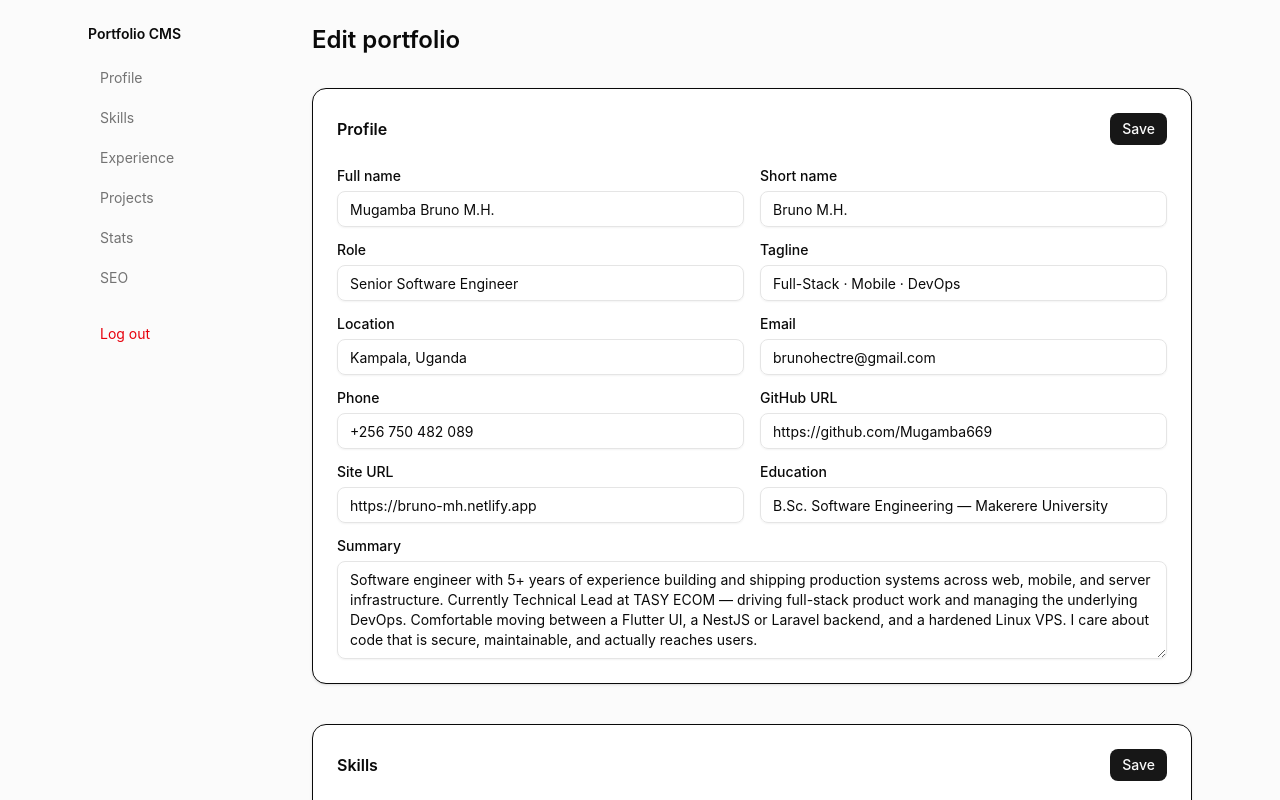
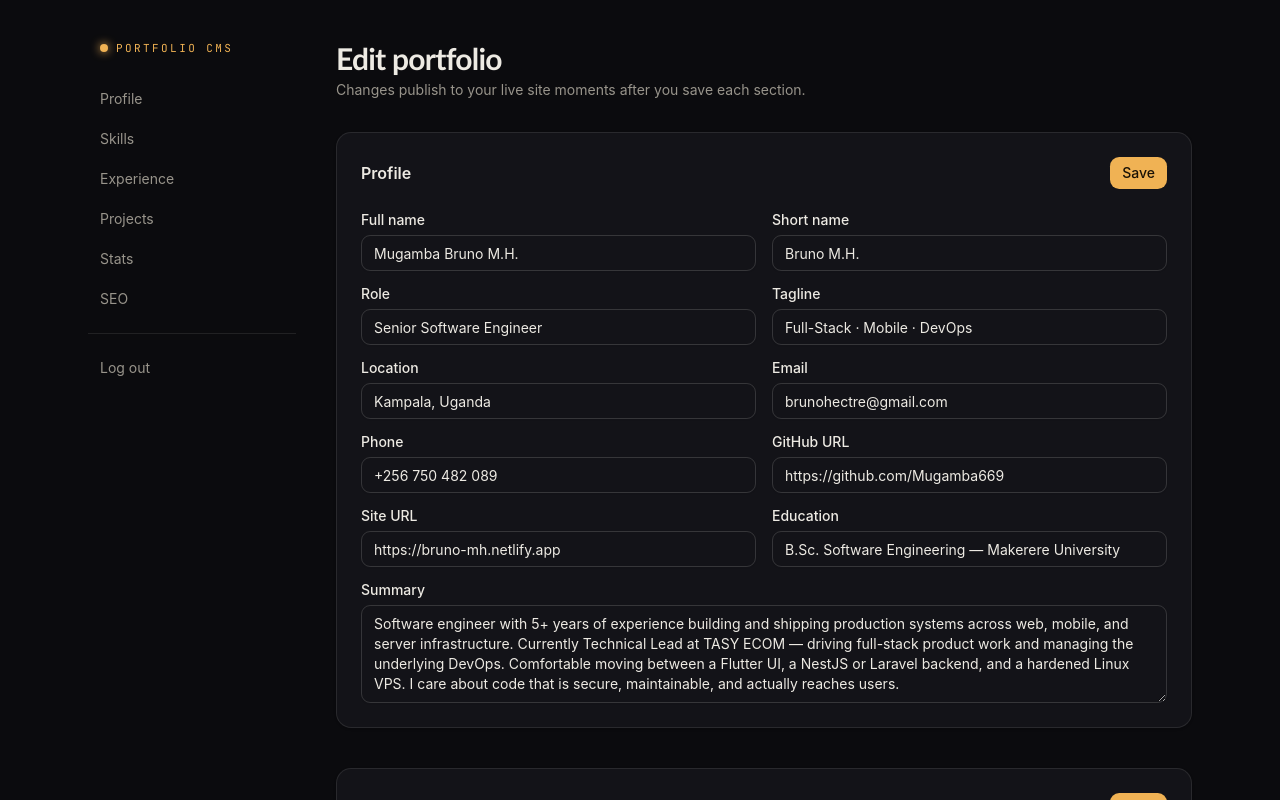
Before and after one commit to Mugamba669/bruno-portfolio, a Next.js app: page /admin in a window 1280 px wide. Shown: the top 800 px of the page. Built offline with nearby package versions, Linux system fonts and the light colour scheme; no server answers; the database is empty; a web font is replaced by a local one.

Commit message:
style(admin): obsidian + amber theme matching the portfolio home page

```diff
--- a/app/admin/(dashboard)/layout.tsx
+++ b/app/admin/(dashboard)/layout.tsx
@@ -11,17 +11,23 @@ const SECTIONS = [
 
 export default function DashboardLayout({ children }: { children: React.ReactNode }) {
   return (
-    <div className="mx-auto flex max-w-6xl gap-8 p-6">
-      <aside className="sticky top-6 hidden h-fit w-48 shrink-0 flex-col gap-1 md:flex">
-        <div className="mb-3 text-sm font-semibold">Portfolio CMS</div>
+    <div className="mx-auto flex max-w-6xl gap-10 px-6 py-10">
+      <aside className="sticky top-10 hidden h-fit w-52 shrink-0 flex-col gap-1 md:flex">
+        <div className="mb-5 flex items-center gap-2 px-3">
+          <span className="h-2 w-2 rounded-full bg-primary shadow-[0_0_10px_var(--color-primary)]" />
+          <span className="font-mono text-[11px] uppercase tracking-[0.22em] text-primary">
+            Portfolio CMS
+          </span>
+        </div>
         {SECTIONS.map((s) => (
           <Link key={s.href} href={s.href}
-            className="rounded-md px-3 py-2 text-sm text-muted-foreground hover:bg-background hover:text-foreground">
+            className="rounded-md px-3 py-2 text-sm text-muted-foreground transition-colors hover:bg-secondary hover:text-foreground">
             {s.label}
           </Link>
         ))}
-        <form action="/api/admin/logout" method="post" className="mt-4">
-          <button className="w-full rounded-md px-3 py-2 text-left text-sm text-destructive hover:bg-background">
+        <div className="my-3 h-px bg-border" />
+        <form action="/api/admin/logout" method="post">
+          <button className="w-full rounded-md px-3 py-2 text-left text-sm text-muted-foreground transition-colors hover:bg-destructive/10 hover:text-destructive">
             Log out
           </button>
         </form>
--- a/app/admin/(dashboard)/page.tsx
+++ b/app/admin/(dashboard)/page.tsx
@@ -7,7 +7,12 @@ export default async function AdminHome() {
   const data = await getPortfolio();
   return (
     <div className="space-y-8">
-      <h1 className="text-2xl font-semibold">Edit portfolio</h1>
+      <header className="space-y-1">
+        <h1 className="text-3xl font-semibold tracking-tight">Edit portfolio</h1>
+        <p className="text-sm text-muted-foreground">
+          Changes publish to your live site moments after you save each section.
+        </p>
+      </header>
       <PortfolioEditor initial={data} />
     </div>
   );
--- a/app/admin/admin.css
+++ b/app/admin/admin.css
@@ -1,36 +1,78 @@
 @import "tailwindcss";
 
+/* ————— Admin theme: obsidian + amber, matching the portfolio home page ————— */
 @theme {
-  --color-background: oklch(1 0 0);
-  --color-foreground: oklch(0.145 0 0);
-  --color-card: oklch(1 0 0);
-  --color-card-foreground: oklch(0.145 0 0);
-  --color-primary: oklch(0.205 0 0);
-  --color-primary-foreground: oklch(0.985 0 0);
-  --color-secondary: oklch(0.97 0 0);
-  --color-secondary-foreground: oklch(0.205 0 0);
-  --color-muted: oklch(0.97 0 0);
-  --color-muted-foreground: oklch(0.556 0 0);
-  --color-accent: oklch(0.97 0 0);
-  --color-accent-foreground: oklch(0.205 0 0);
-  --color-destructive: oklch(0.577 0.245 27.325);
-  --color-destructive-foreground: oklch(0.985 0 0);
-  --color-border: oklch(0.922 0 0);
-  --color-input: oklch(0.922 0 0);
-  --color-ring: oklch(0.708 0 0);
-  --color-popover: oklch(1 0 0);
-  --color-popover-foreground: oklch(0.145 0 0);
-  --radius-sm: calc(0.625rem - 4px);
-  --radius-md: calc(0.625rem - 2px);
-  --radius-lg: 0.625rem;
-  --radius-xl: calc(0.625rem + 4px);
+  /* Fonts — Fontshare Clash/Switzer are loaded in the root layout <head>;
+     JetBrains Mono comes from next/font (--font-jetbrains). */
+  --font-sans: "Switzer", -apple-system, "Segoe UI", sans-serif;
+  --font-display: "Clash Display", "Trebuchet MS", sans-serif;
+  --font-mono: var(--font-jetbrains), "SFMono-Regular", Menlo, monospace;
+
+  /* Surfaces */
+  --color-background: #0b0b0e;
+  --color-foreground: #edeae3;
+  --color-card: #131318;
+  --color-card-foreground: #edeae3;
+  --color-popover: #15151b;
+  --color-popover-foreground: #edeae3;
+
+  /* Amber primary (the portfolio accent) */
+  --color-primary: #f0b254;
+  --color-primary-foreground: #1a1206;
+
+  /* Secondary / muted / accent */
+  --color-secondary: #1b1b22;
+  --color-secondary-foreground: #edeae3;
+  --color-muted: #16161b;
+  --color-muted-foreground: #98948b;
+  --color-accent: #221c10;
+  --color-accent-foreground: #f0b254;
+
+  /* Destructive — a warm red that sits in the palette */
+  --color-destructive: #e2664e;
+  --color-destructive-foreground: #1a0f08;
+
+  /* Lines & focus */
+  --color-border: rgba(237, 234, 227, 0.10);
+  --color-input: rgba(237, 234, 227, 0.16);
+  --color-ring: #f0b254;
+
+  --radius-sm: calc(0.7rem - 4px);
+  --radius-md: calc(0.7rem - 2px);
+  --radius-lg: 0.7rem;
+  --radius-xl: calc(0.7rem + 4px);
 }
 
-/* Raw CSS variables consumed directly via var() by shadcn components
-   (e.g. sonner's inline styles reference --popover, --radius), as opposed
-   to the @theme tokens above which generate utility classes. */
+/* Base — defaults shadcn relies on + portfolio-matching typography.
+   Scoped to /admin only (this file is imported solely by app/admin/layout.tsx). */
+@layer base {
+  * {
+    border-color: var(--color-border);
+  }
+  html {
+    color-scheme: dark;
+    scrollbar-color: #5c5953 #0b0b0e;
+  }
+  body {
+    background: var(--color-background);
+    color: var(--color-foreground);
+    font-family: var(--font-sans);
+    -webkit-font-smoothing: antialiased;
+  }
+  h1, h2, h3,
+  [data-slot="card-title"] {
+    font-family: var(--font-display);
+    letter-spacing: -0.012em;
+  }
+  ::selection {
+    background: #f0b254;
+    color: #1a1206;
+  }
+}
+
+/* Raw vars consumed via var() by some shadcn components (e.g. sonner inline styles) */
 :root {
-  --radius: 0.625rem;
-  --popover: oklch(1 0 0);
-  --popover-foreground: oklch(0.145 0 0);
+  --radius: 0.7rem;
+  --popover: #15151b;
+  --popover-foreground: #edeae3;
 }
--- a/app/admin/layout.tsx
+++ b/app/admin/layout.tsx
@@ -3,7 +3,7 @@ import { Toaster } from "@/components/ui/sonner";
 
 export default function AdminLayout({ children }: { children: React.ReactNode }) {
   return (
-    <div className="min-h-screen bg-muted/40 text-foreground">
+    <div className="min-h-screen bg-background text-foreground antialiased">
       {children}
       <Toaster richColors position="top-right" />
     </div>
--- a/app/admin/login/page.tsx
+++ b/app/admin/login/page.tsx
@@ -28,9 +28,19 @@ export default function LoginPage() {
   }
 
   return (
-    <div className="flex min-h-screen items-center justify-center bg-muted p-4">
-      <Card className="w-full max-w-sm">
-        <CardHeader><CardTitle>Portfolio Admin</CardTitle></CardHeader>
+    <div className="flex min-h-screen items-center justify-center bg-background p-4">
+      <div className="w-full max-w-sm">
+        <div className="mb-6 flex items-center justify-center gap-2">
+          <span className="h-2 w-2 rounded-full bg-primary shadow-[0_0_10px_var(--color-primary)]" />
+          <span className="font-mono text-[11px] uppercase tracking-[0.22em] text-primary">
+            Portfolio CMS
+          </span>
+        </div>
+        <Card>
+          <CardHeader>
+            <CardTitle className="text-xl">Welcome back</CardTitle>
+            <p className="text-sm text-muted-foreground">Sign in to edit your portfolio.</p>
+          </CardHeader>
           <CardContent>
             <form onSubmit={submit} className="space-y-4">
               <div className="space-y-2">
@@ -46,5 +56,6 @@ export default function LoginPage() {
           </CardContent>
         </Card>
       </div>
+    </div>
   );
 }
```
Lines whose indentation alone changed are shown as unchanged.
